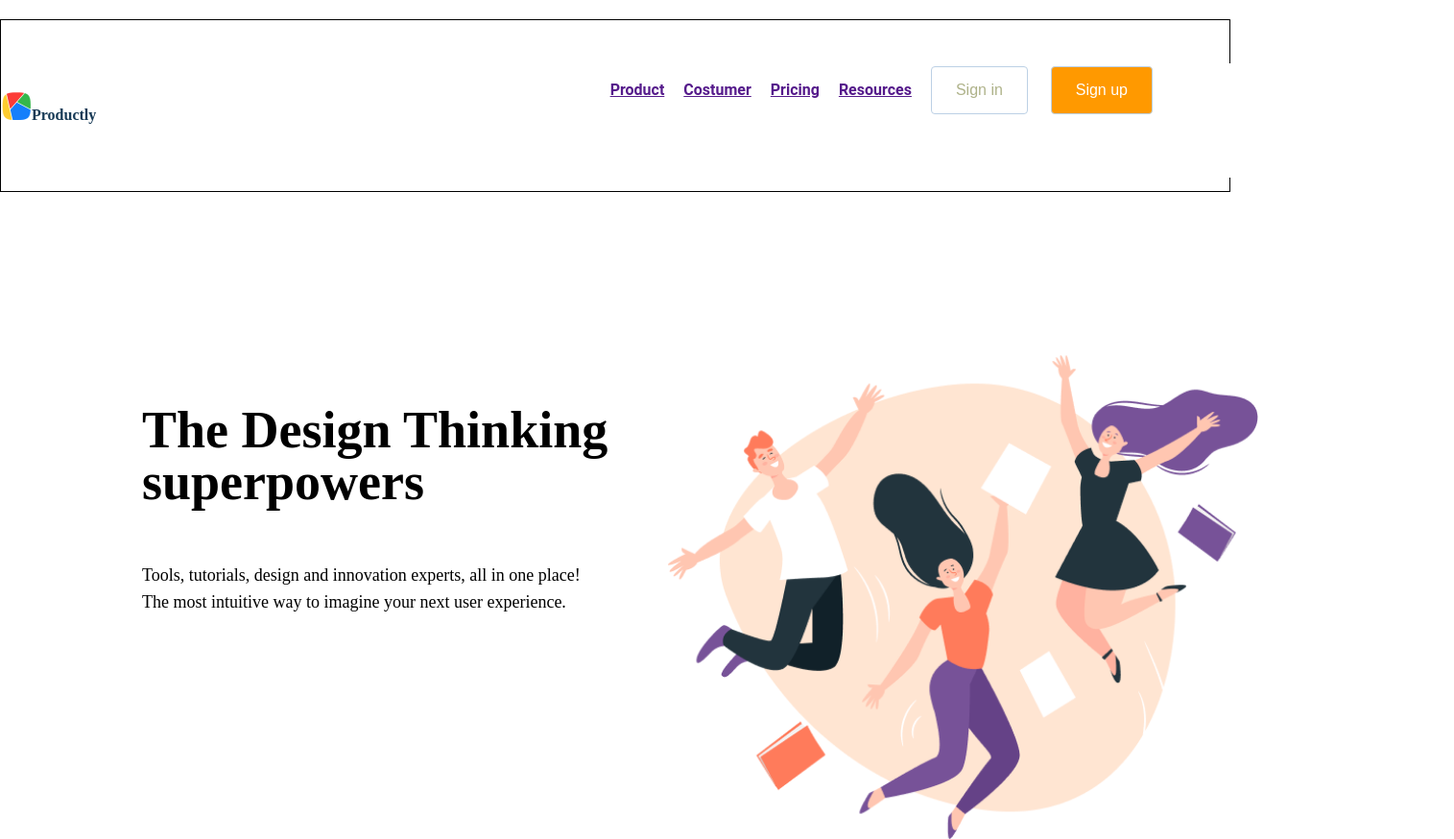
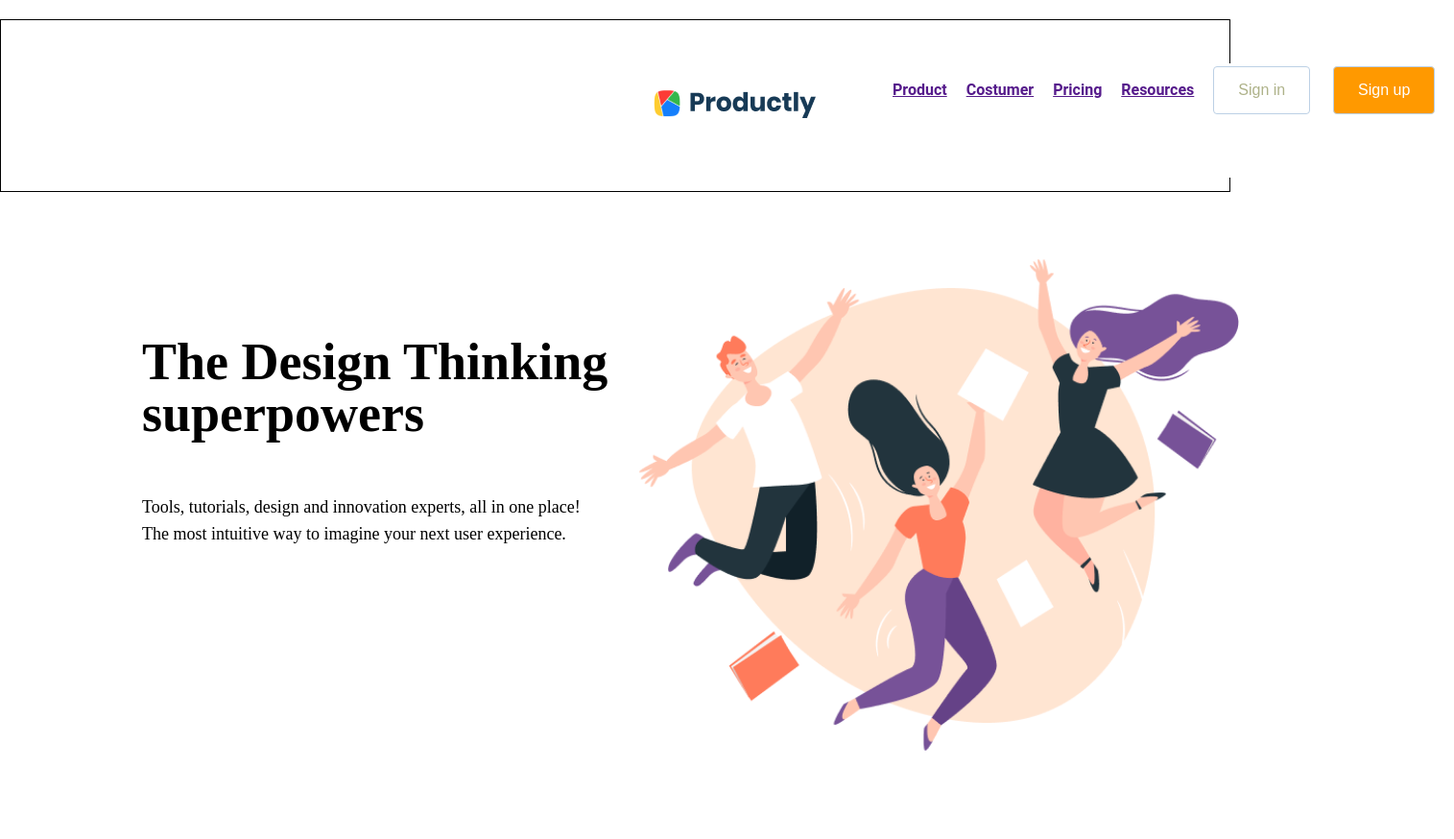
Before and after one commit to Carolina-Cardenas/figma-productly, a website: page index.html in a window 1280 px wide. Shown: the top 874 px of the page at 96% size, 1515 px wide, since content can reach past the window. Drawn offline with nearby package versions, Linux system fonts and the light colour scheme.

Commit message:
fixed css

```diff
--- a/index.html
+++ b/index.html
@@ -14,7 +14,7 @@
     <div class="container">
         <header class="main-header">
             <div class="main-meny">
-                <div class="logo"><img src="./img/logo-Productly.png" alt="logo">Productly
+                <div class="logo"><img src="./img/Logo.png" alt="logo">
                 </div>
                 <nav>
                     <ul class="navigator">
@@ -42,7 +42,7 @@
                         <a href="" class="link-watch">Watch the Video</a>
                     </div>
                 </div>
-                <div class="column column-right">
+                <div class="column column-right top-info--top">
                     <img src="./img/Productly1.png" alt="Productly-img">
                 </div>
             </div>
@@ -149,7 +149,7 @@
             </div>
         </div>
         <div class="footer">
-            <div class="footer--column-left">img </div>
+            <div class="footer--column-left"><img src="./img/Logo.png" alt="Productly-img"> </div>
             <div class="footer--column-right">
                 <div class="right-column">
                     <div class="footer--column-links">
--- a/style/index.css
+++ b/style/index.css
@@ -2,16 +2,16 @@ h1,
 h2,
 h3,
 h4,
-h5
- {
+h5 {
   font-family: Poppins, sans-serif;
-  color:#000000;
+  color: #000000;
 }
-h4,h5{
- color:#2F281E ;
- margin-top: 40px;
- font-size: 20px;
- font-family: Poppins, sans-serif;
+h4,
+h5 {
+  color: #2f281e;
+  margin-top: 40px;
+  font-size: 20px;
+  font-family: Poppins, sans-serif;
 }
 p {
   font-family: Poppins, sans-serif;
@@ -20,7 +20,6 @@ p {
   letter-spacing: 0px;
   line-height: 25px;
   text-align: left;
-
 }
 
 .container {
@@ -30,7 +29,6 @@ p {
   align-items: center;
   padding: 20px 0 50px;
   flex-wrap: wrap;
-
 }
 .container-main {
   display: flex;
@@ -46,7 +44,6 @@ p {
   height: 543px;
   max-width: 1057px;
   padding: 0 20px;
-
 }
 .main-header {
   border: 1px solid #000;
@@ -66,7 +63,7 @@ p {
   align-items: center;
   padding: 16px 60px;
   align-content: center;
-  color: #2F281E;
+  color: #2f281e;
   line-height: 28px;
   font-family: Poppins, sans-serif;
   letter-spacing: 0px;
@@ -77,24 +74,26 @@ p {
   width: 100%;
   justify-content: space-between;
   gap: 20px;
+}
+.footer {
+  margin-top: 102px;
+  width: 100%;
 
+  gap: 20px;
+  display: flex;
 }
-
 .logo {
   aspect-ratio: 5.88;
   object-fit: auto;
   object-position: center;
-  width: 185px;
-  height: 31px;
-  max-width: 100%;
   margin: auto 0;
-  color: #173A56;
+  position: relative;
+  margin-left: 680px;
 }
-
 .main-title {
   width: 518px;
   height: 109px;
-  margin-top: 201px;
+  margin-top: 130px;
   margin-left: 148px;
   font-family: poppins;
   font-style: normal;
@@ -115,7 +114,6 @@ p {
   width: 539px;
   font: 700 36px Poppins, sans-serif;
 }
-
 .main-info {
   width: 458px;
   height: 96px;
@@ -139,7 +137,6 @@ p {
   -webkit-transition: all 0.15s ease-in-out;
   transition: all 0.15s ease-in-out;
   color: #aeb289;
-
 }
 .btn:hover {
   box-shadow: 0 0 10px 0 #aeb289 inset, 0 0 20px 2px #aeb289;
@@ -149,9 +146,8 @@ p {
   background-color: #f90;
   color: #fff;
   margin-top: 37px;
-
 }
-.btn--top{
+.btn--top {
   position: relative;
   top: -50px;
 }
@@ -179,7 +175,7 @@ p {
   flex-basis: auto;
   margin: auto 0;
 }
-.btn-link{
+.btn-link {
   display: flex;
   margin-top: 278px;
   padding-right: 20px;
@@ -216,12 +212,12 @@ ul {
 .main-nav {
   margin-left: 20px;
 }
-
 .top-info {
-  gap: 20px;
   display: flex;
 }
-
+.top-info--top {
+  top: 50px;
+}
 .main-body {
   background-color: #fff;
   display: flex;
@@ -229,7 +225,6 @@ ul {
   align-items: center;
   padding: 20px 0 50px;
 }
-
 .div {
   display: flex;
   max-width: 521px;
@@ -241,17 +236,15 @@ ul {
   flex-direction: column;
   line-height: normal;
   width: 50%;
-
 }
 
 .column-left {
   margin-left: 0px;
-
 }
 .column-right {
   margin-left: 20px;
   position: relative;
-  top: 150px;
+  display: flex;
 }
 .center-cards {
   margin-top: 58px;
@@ -270,8 +263,6 @@ ul {
 img {
   overflow-clip-margin: content-box;
   overflow: clip;
-
-
 }
 .column-info {
   display: flex;
@@ -324,9 +315,7 @@ img {
   color: #544837;
   text-align: left;
   letter-spacing: 0px;
-
 }
-
 .selling-information {
   margin-top: 210px;
   width: 100%;
@@ -342,7 +331,6 @@ img {
   border-radius: 20px;
   background-color: #ff9900;
 }
-
 .footer {
   margin-top: 102px;
   width: 100%;
@@ -350,7 +338,6 @@ img {
   gap: 20px;
   display: flex;
 }
-
 .footer--column-left {
   display: flex;
   flex-direction: column;
@@ -365,11 +352,11 @@ img {
   width: 79%;
   margin-left: 20px;
 }
-.footer--column-links{
+.footer--column-links {
   line-height: normal;
   width: 27%;
 }
-.footer--column-sign-up{
+.footer--column-sign-up {
   display: flex;
   flex-direction: column;
   line-height: normal;
@@ -383,7 +370,7 @@ img {
   gap: 20px;
   display: flex;
 }
-.link-title{
+.link-title {
   color: #2f281e;
   font: 20px/150% Goblin One, sans-serif;
 }
@@ -396,7 +383,8 @@ img {
 }
 .last-column-text {
   color: #2f281e;
-  font: 20px/30px Goblin One, sans-serif;}
+  font: 20px/30px Goblin One, sans-serif;
+}
 .mobile {
   font-family: Nobile, sans-serif;
   border-radius: 4px;
@@ -410,11 +398,11 @@ img {
   line-height: 175%;
   padding: 16px 60px 16px 15px;
 }
-.now{
+.now {
   position: relative;
   top: 20px;
 }
-.orange-check{
+.orange-check {
   width: 35px;
   display: flex;
 }
```
Also changed, not shown: img/Logo.png (added).
